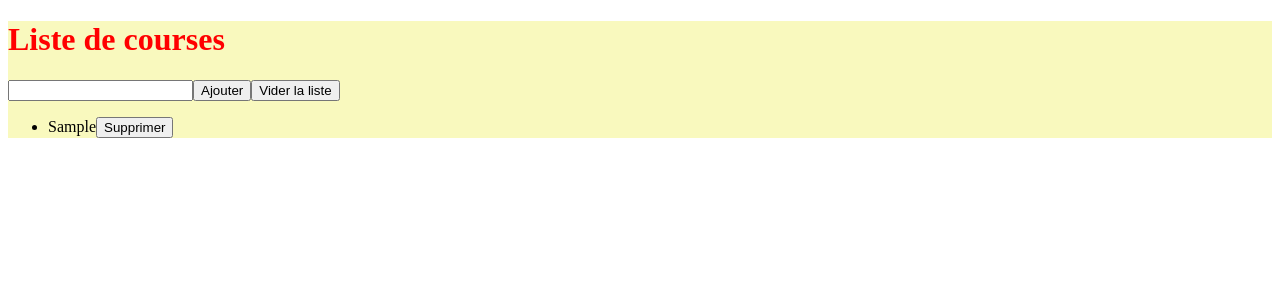
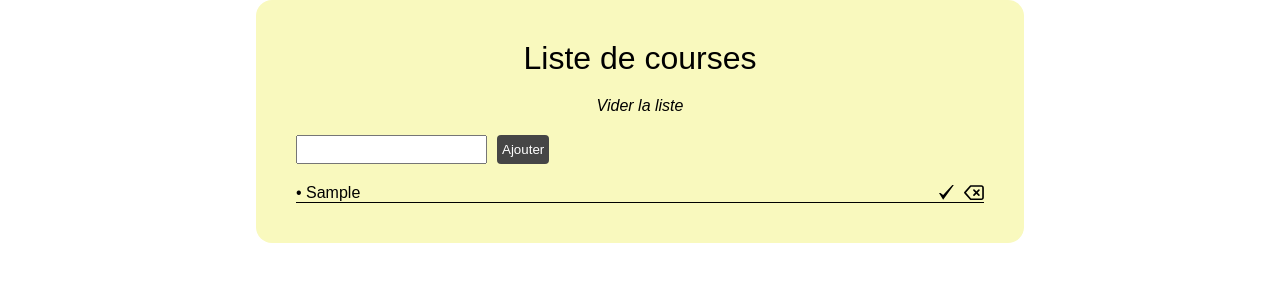
Before and after one commit to IIM-Coding-Digital-Innovation/React-A3.1-Barbapapa, a React (Create React App) app in the folder barbapapa/: page / in a window 1280 px wide. Both pictures are taken after typing "Sample" into the empty fields and a click on the button "Ajouter". Shown: the top 300 px of the page. Built offline with nearby package versions, Linux system fonts and the light colour scheme.

Commit message:
MPodify selected element

```diff
--- a/barbapapa/package.json
+++ b/barbapapa/package.json
@@ -3,11 +3,13 @@
   "version": "0.1.0",
   "private": true,
   "dependencies": {
+    "@reduxjs/toolkit": "^1.9.2",
     "@testing-library/jest-dom": "^5.16.5",
     "@testing-library/react": "^13.4.0",
     "@testing-library/user-event": "^13.5.0",
     "react": "^18.2.0",
     "react-dom": "^18.2.0",
+    "react-redux": "^8.0.5",
     "react-scripts": "5.0.1",
     "sass": "^1.57.1",
     "web-vitals": "^2.1.4"
--- a/barbapapa/src/App.js
+++ b/barbapapa/src/App.js
@@ -1,10 +1,12 @@
 
 import "./App.scss";
 import List from "./Components/List";
+// import Test from "./Components/Test";
+
 
 
 const App = () => {
-  return (<List/>);
+  return (<div><List/> </div>);
 }
 
 export default App;
--- a/barbapapa/src/App.scss
+++ b/barbapapa/src/App.scss
@@ -1,54 +1,90 @@
-h1 {
-  color: red;
-  p{
-    color: blue;
-  }
-}
-
-#shopping-list{
-  background-color: rgb(249, 249, 190);
+* {
+  margin: 0;
+  padding: 0;
+  font-family: 'Poppins', sans-serif;
+  font-weight: 400;
+  text-align: justify;
+  box-sizing: border-box;
 }
 
 
 
-
-
-
-.App {
+.delete{
+  border: none;
+  background-color: none;
+  cursor: pointer;
   text-align: center;
+  font-style: italic;
 }
 
-.App-logo {
-  height: 40vmin;
-  pointer-events: none;
-}
-
-@media (prefers-reduced-motion: no-preference) {
-  .App-logo {
-    animation: App-logo-spin infinite 20s linear;
+.input{
+  display: flex;
+  gap: 10px;
+  input{
+    padding: 5px;
+  }
+  button{
+    padding: 5px;
+    background-color: rgb(70, 70, 70);
+    color: white;
+    border: none;
+    border-radius: 4px;
+    cursor: pointer;
   }
 }
 
-.App-header {
-  background-color: #282c34;
-  min-height: 100vh;
+
+#shopping-list{
   display: flex;
   flex-direction: column;
-  align-items: center;
-  justify-content: center;
-  font-size: calc(10px + 2vmin);
-  color: white;
+  gap: 20px;
+  width: 60%;
+  background-color: rgb(249, 249, 190);
+  margin: auto;
+  padding: 40px;
+  border-radius: 16px;
+  h1{
+    text-align: center;
+  }
+  ul{
+    padding: 0;
+    display: flex;
+    flex-direction: column;
+    gap: 10px;
+    li{
+      display: flex;
+      justify-content: space-between;
+      align-items: center;
+      border-bottom: 0.5px solid black;
+    }
+  }
+  svg{
+    cursor: pointer;
+  }
 }
 
-.App-link {
-  color: #61dafb;
+.action{
+  display: flex;
+  gap: 10px;
+  justify-content: space-between;
+  align-items: center;
 }
 
-@keyframes App-logo-spin {
-  from {
-    transform: rotate(0deg);
-  }
-  to {
-    transform: rotate(360deg);
-  }
+.checked{
+  color: rgb(92, 92, 92);
+  text-decoration-line: line-through ;
+  text-decoration-color: rgb(92, 92, 92);
+  text-decoration-thickness: 0.5px ;
 }
+
+.unchecked{
+  color: rgb(208, 27, 27);
+  text-decoration-line: none;
+}
+
+button{
+  color: red;
+}
+button.active{
+  color: green;
+}
--- a/barbapapa/src/Components/List.js
+++ b/barbapapa/src/Components/List.js
@@ -1,11 +1,13 @@
 import React, { useState, useEffect } from "react";
 
 const List = () => {
+
 
     // Déclaration du state pour la list
     const [list, setList] = useState([]);
     // Déclaration du state pour l'item
     const [item, setItem] = useState("");
+
 
     // Fonction pour ajouter un item à la liste
     const addItem = () => {
@@ -15,11 +17,13 @@ const List = () => {
         setItem("");
     };
 
+
     // Fonction pour supprimer un item de la liste
     const deleteItem = (index) => {
         // On supprime l'item de la liste
         setList(list.filter((item, i) => i !== index));
     };
+
 
     // Fonction pour supprimer tous les items de la liste
     const deleteAll = () => {
@@ -28,22 +32,41 @@ const List = () => {
     };
 
 
-
     return (
         <div id="shopping-list">
+
+
             <h1>Liste de courses </h1>
-            <input type='text' value={item} onChange={(e) => setItem(e.target.value)} />
-            <button onClick={addItem}>Ajouter</button>
-            <button onClick={deleteAll}>Vider la liste</button>
+            <p className="delete" onClick={deleteAll}>Vider la liste</p>
+
+
+            <div className="input">
+                <input type='text' value={item} onChange={(e) => setItem(e.target.value)} />
+                <button onClick={addItem}>Ajouter</button>
+            </div>
 
             <ul>
                 {list.map((item, index) => (
-                    <li key={index}>
-                        {item}
-                        <button onClick={() => deleteItem(index)}>Supprimer</button>
+                     <li >
+                        <p onClick={(e) => e.target.classList.toggle('checked')} >&#8226; {item}</p>
+
+
+                    <div className="action">
+                        <svg width="15" viewBox="0 0 58 58" fill="none" xmlns="http://www.w3.org/2000/svg">
+                            <path d="M51.5328 0L16.0324 39.0399L5.72587 31.2337H0L16.0324 57.2587L57.2587 0H51.5328Z" fill="black"/>
+                        </svg>
+
+                        <svg onClick={() => deleteItem(index)} width="20" viewBox="0 0 63 48" fill="none" xmlns="http://www.w3.org/2000/svg">
+                            <path d="M54.7666 3.14877H20.9319L2.71318 23.9701L20.9319 44.7915H54.7666C56.1471 44.7915 57.4711 44.2431 58.4473 43.2669C59.4235 42.2907 59.9719 40.9667 59.9719 39.5861V8.35411C59.9719 6.97357 59.4235 5.64957 58.4473 4.67338C57.4711 3.69719 56.1471 3.14877 54.7666 3.14877Z" stroke="black" stroke-width="5.20534" stroke-linecap="round" stroke-linejoin="round"/>
+                            <path d="M46.9585 16.1621L31.3425 31.7781" stroke="black" stroke-width="5.20534" stroke-linecap="round" stroke-linejoin="round"/>
+                            <path d="M31.3425 16.1621L46.9585 31.7781" stroke="black" stroke-width="5.20534" stroke-linecap="round" stroke-linejoin="round"/>
+                        </svg>
+                    </div>
+
                     </li>
                 ))}
             </ul>
+
         </div>
     );
 };
--- /dev/null
+++ b/barbapapa/src/Components/Test.js
@@ -0,0 +1,65 @@
+import React, { useState, useEffect } from "react";
+
+const List = () => {
+
+    const [check, setChecked] = useState(false);
+
+    // Déclaration du state pour la list
+    const [list, setList] = useState([]);
+    // Déclaration du state pour l'item
+    const [item, setItem] = useState("");
+
+
+    // Fonction pour ajouter un item à la liste
+    const addItem = () => {
+        // On ajoute l'item à la liste
+        setList([...list, item]);
+        // On vide l'input
+        setItem("");
+    };
+
+
+    // Fonction pour supprimer un item de la liste
+    const deleteItem = (index) => {
+        // On supprime l'item de la liste
+        setList(list.filter((item, i) => i !== index));
+    };
+
+    // Fonction pour supprimer tous les items de la liste
+    const deleteAll = () => {
+        // On vide la liste
+        setList([]);
+    };
+
+    const [btnState, setBtnState] = useState(false);
+    function handleClick() {
+        setBtnState(btnState => !btnState);
+    }
+    let toggleClassChecked = btnState ? ' active' : null;
+
+    return (
+        <div id="shopping-list">
+            <input type='text' value={item} onChange={(e) => setItem(e.target.value)} />
+            <button onClick={addItem}>Ajouter</button>
+            <button onClick={deleteAll}>Vider la liste</button>
+
+            <h1>Liste de courses </h1>
+
+            <ul>
+                {list.map((item, index) => (
+                    <li onClick={() => setChecked(!check)} key={index} className={` ${check ? "checked" : ""}`}>
+                        {item}
+                        <button onClick={() => deleteItem(index)}>Supprimer</button>
+                    </li>
+                ))}
+            </ul>
+
+
+            <button  className={`btn${toggleClassChecked}`} onClick={handleClick}>aaa</button>
+            <button  className={`btn${toggleClassChecked}`} onClick={handleClick}>bbbb</button>
+
+        </div>
+    );
+};
+
+export default List;
--- a/barbapapa/src/index.js
+++ b/barbapapa/src/index.js
@@ -1,6 +1,7 @@
 import React from 'react';
 import ReactDOM from 'react-dom/client';
 import App from './App';
+
 
 const root = ReactDOM.createRoot(document.getElementById('root'));
 root.render(
```
Also changed, not shown: 1 other file (tests, documents, lock files or other folders).
